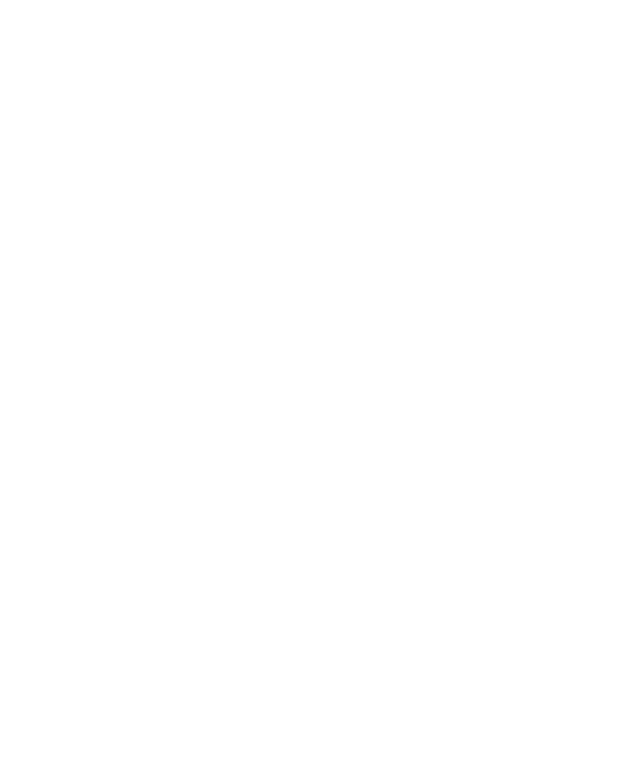
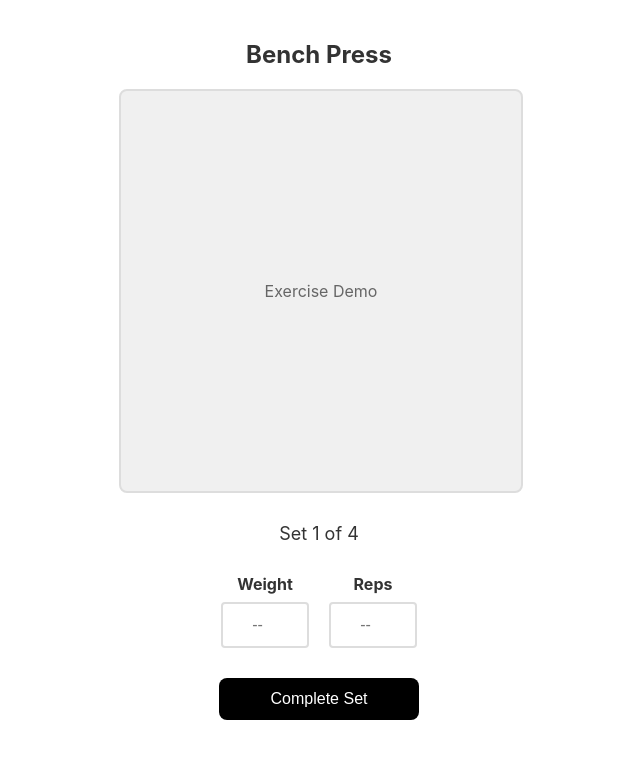
Before and after one commit to damonSkappel/workout-tracker-frontend, a React (Create React App) app: page /active-exercise in a window 1280 px wide. Before the commit this address had no page. Shown: the top 758 px of the page, without its empty margins (321-961 px from the left). Built offline with nearby package versions, Linux system fonts and the light colour scheme.

Commit message:
Made a simple frontend UI for the ActiveExercise page. The backend does not work yet

```diff
--- a/src/App.js
+++ b/src/App.js
@@ -2,6 +2,7 @@
 import { BrowserRouter as Router, Routes, Route } from "react-router-dom";
 import WorkoutTemplates from "./components/TemplateList";
 import ExercisesList from "./components/ExercisesList";
+import ActiveExercise from "./components/ActiveExercise";
 
 function App() {
   return (
@@ -9,6 +10,7 @@
       <Routes>
         <Route path="/" element={<WorkoutTemplates />} />
         <Route path="/templates/:id/exercises" element={<ExercisesList />} />
+        <Route path="/active-exercise" element={<ActiveExercise />} />
       </Routes>
     </Router>
   );
--- /dev/null
+++ b/src/components/ActiveExercise.css
@@ -0,0 +1,75 @@
+.active-exercise-container {
+  max-width: 400px;
+  margin: 0 auto;
+  padding: 20px;
+  text-align: center;
+}
+
+.exercise-header {
+  margin-bottom: 20px;
+  color: #333;
+}
+
+.exercise-image-placeholder {
+  width: 400px;
+  height: 400px;
+  background-color: #f0f0f0;
+  border: 2px solid #ddd;
+  border-radius: 8px;
+  display: flex;
+  align-items: center;
+  justify-content: center;
+  margin: 0 auto 30px auto;
+  color: #666;
+  font-size: 16px;
+}
+
+.input-section {
+  display: flex;
+  gap: 20px;
+  justify-content: center;
+  margin-bottom: 30px;
+}
+
+.input-group {
+  display: flex;
+  flex-direction: column;
+  align-items: center;
+}
+
+.input-group label {
+  margin-bottom: 8px;
+  font-weight: bold;
+  color: #333;
+}
+
+.workout-input {
+  width: 80px;
+  height: 40px;
+  border: 2px solid #ddd;
+  border-radius: 4px;
+  text-align: center;
+  font-size: 16px;
+}
+
+.complete-set-button {
+  background-color: #000000;
+  color: white;
+  padding: 12px 24px;
+  font-size: 16px;
+  border: none;
+  border-radius: 8px;
+  cursor: pointer;
+  width: 200px;
+}
+
+.complete-set-button:hover {
+  background-color: #646464;
+}
+
+.number-of-sets {
+  margin-top: 20px;
+  font-size: 18px;
+  color: #333;
+  padding-bottom: 30px;
+}
--- /dev/null
+++ b/src/components/ActiveExercise.js
@@ -0,0 +1,35 @@
+import React from "react";
+import { useState } from "react";
+import axios from "axios";
+import { useEffect } from "react";
+import { Link } from "react-router-dom";
+import "./ActiveExercise.css";
+
+const ActiveExercise = () => {
+  return (
+    <div className="active-exercise-container">
+      <h2 className="exercise-header">Bench Press</h2>
+
+      <div className="exercise-image-placeholder">
+        <span>Exercise Demo</span>
+      </div>
+
+      <div className="number-of-sets">Set 1 of 4</div>
+
+      <div className="input-section">
+        <div className="input-group">
+          <label>Weight</label>
+          <input type="number" className="workout-input" placeholder="--" />
+        </div>
+        <div className="input-group">
+          <label>Reps</label>
+          <input type="number" className="workout-input" placeholder="--" />
+        </div>
+      </div>
+
+      <button className="complete-set-button">Complete Set</button>
+    </div>
+  );
+};
+
+export default ActiveExercise;
--- a/src/components/ExercisesList.js
+++ b/src/components/ExercisesList.js
@@ -3,7 +3,7 @@
 import axios from "axios";
 import { useEffect } from "react";
 import "./ExercisesList.css";
-import { useParams, useNavigate } from "react-router-dom";
+import { useParams, useNavigate, Link } from "react-router-dom";
 
 const ExercisesList = () => {
   const [exercises, setExercises] = useState([]);
@@ -40,7 +40,9 @@
             <p>Default Sets: {exercise.default_sets}</p>
           </div>
         ))}
-      <button className="start-workout-button">Start Workout</button>
+      <Link to="/active-exercise" className="start-workout-button">
+        Start Workout
+      </Link>
     </div>
   );
 };
```
